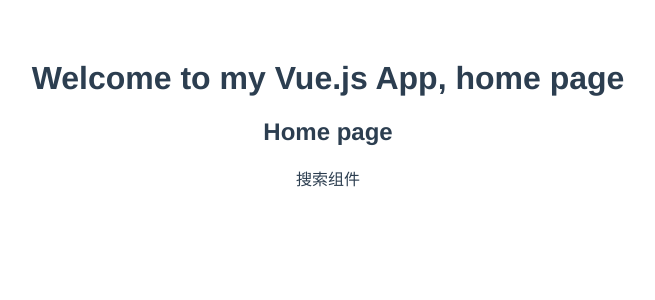
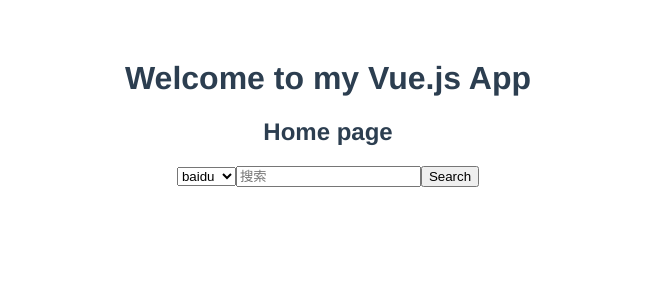
Before and after one commit to Hopetree/hao, a Vue app: page / in a window 1280 px wide. Shown: the top 300 px of the page, without its empty margins (312-967 px from the left). Built offline with nearby package versions, Linux system fonts and the light colour scheme.

Commit message:
添加 vuex && 搜索表单

```diff
--- a/package.json
+++ b/package.json
@@ -11,7 +11,8 @@
   },
   "dependencies": {
     "vue": "^2.5.2",
-    "vue-router": "^3.0.1"
+    "vue-router": "^3.0.1",
+    "vuex": "^3.1.1"
   },
   "devDependencies": {
     "autoprefixer": "^7.1.2",
--- a/src/components/search.vue
+++ b/src/components/search.vue
@@ -1,6 +1,18 @@
 <template>
     <div id="search-component">
-        <p>{{msg}}</p>
+        <form
+            role="search"
+            method="get"
+            id="searchform"
+            :action="$store.state.searchList[search_type].url"
+        >
+            <select v-model="search_type">
+                <option v-for="type in $store.getters.searchTypes" :key="type" :value="type">{{ type }}</option>
+            </select>
+            <input type="search" :name="$store.state.searchList[search_type].key" placeholder="搜索" />
+            <input type="submit" value="Search" />
+            <!-- /input-group -->
+        </form>
     </div>
 </template>
 
@@ -8,8 +20,11 @@
 export default {
     data() {
         return {
-            msg: "搜索组件"
+            search_type: ""
         };
+    },
+    created() {
+        this.search_type = this.$store.getters.searchTypes[0]
     }
 };
 </script>
--- a/src/main.js
+++ b/src/main.js
@@ -1,8 +1,9 @@
 // The Vue build version to load with the `import` command
 // (runtime-only or standalone) has been set in webpack.base.conf with an alias.
 import Vue from 'vue'
+import VueRouter from 'vue-router'
 import routes from './router'
-import VueRouter from 'vue-router';
+import store from './store/index'
 
 Vue.config.productionTip = false
 
@@ -16,4 +17,5 @@
 /* eslint-disable no-new */
 new Vue({
     router,
+    store,
 }).$mount('#app')
--- a/src/page/home.vue
+++ b/src/page/home.vue
@@ -11,7 +11,7 @@
 export default {
     data() {
         return {
-            msg: "Welcome to my Vue.js App, home page"
+            msg: "Welcome to my Vue.js App"
         };
     },
     components: {
--- /dev/null
+++ b/src/store/index.js
@@ -0,0 +1,47 @@
+import Vue from 'vue'
+import Vuex from 'vuex'
+import mutations from './mutations'
+
+Vue.use(Vuex)
+
+const state = {
+    searchList: {
+        baidu: {
+            type: 'baidu',
+            url: 'https://www.baidu.com/s',
+            key: 'wd'
+        },
+        bing: {
+            type: 'bing',
+            url: 'https://cn.bing.com/search',
+            key: 'q'
+        },
+        sogou: {
+            type: 'sogou',
+            url: 'https://www.sogou.com/web',
+            key: 'query'
+        },
+        so: {
+            type: 'so',
+            url: 'https://www.so.com/s',
+            key: 'q'
+        }
+    },
+    searchData: {
+        type: 'baidu',
+        url: 'https://www.baidu.com/s',
+        key: 'wd'
+    }
+}
+
+const getters = {
+    searchTypes(state) {
+        return Object.keys(state.searchList)
+    }
+}
+
+export default new Vuex.Store({
+    state,
+    getters,
+    mutations
+})
--- /dev/null
+++ b/src/store/mutations.js
@@ -0,0 +1,5 @@
+export default {
+    searchData(state, key) {
+        state.searchData = state.searchList[key]
+    }
+}
```
Also changed, not shown: 1 other file (tests, documents, lock files or other folders).
